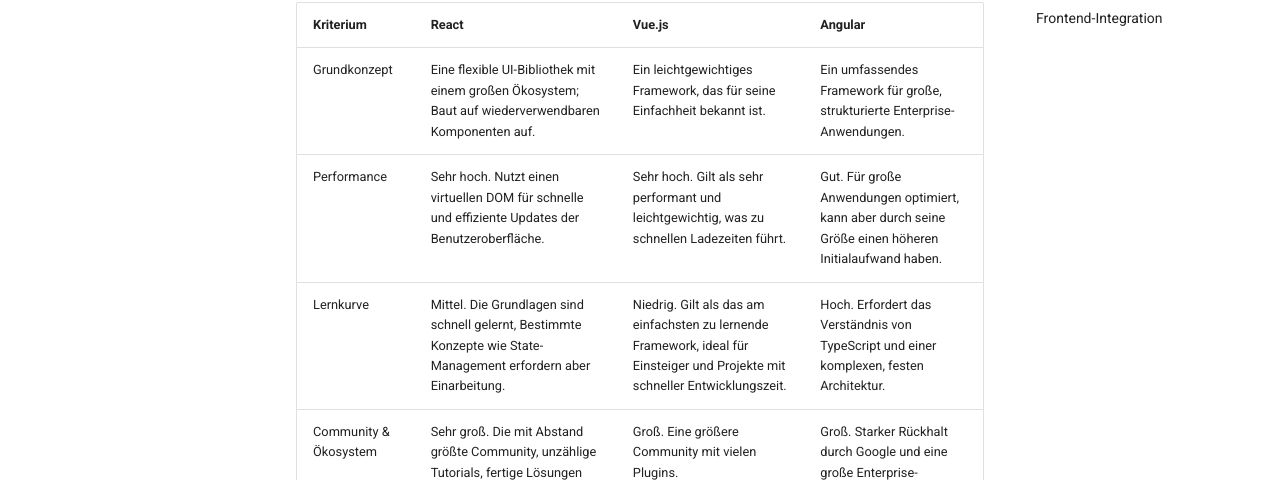
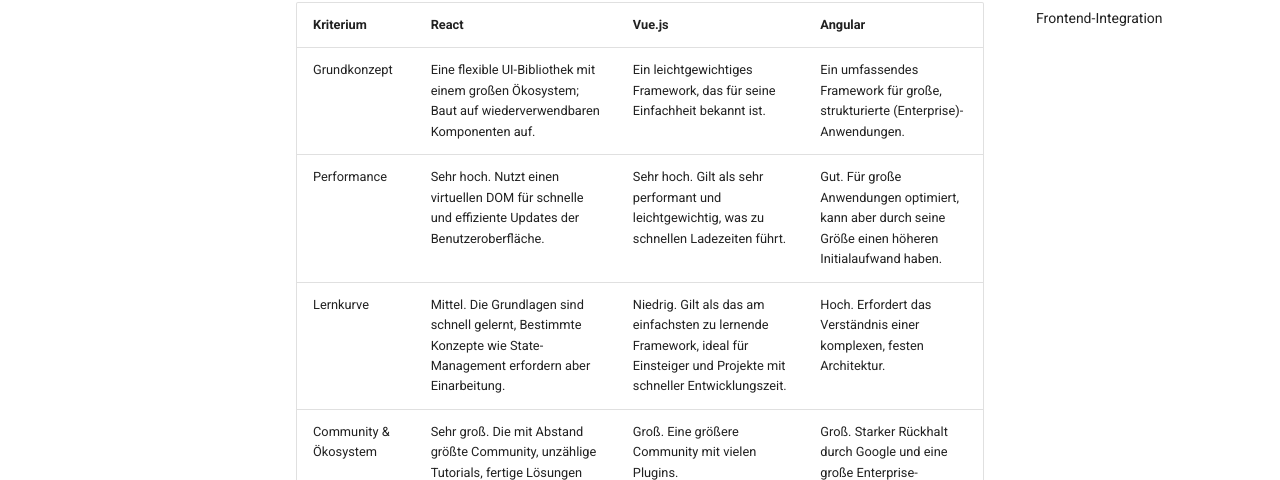
Before and after one commit to STORASENSE/storasense-platform, an MkDocs documentation site: the page built from docs/docs/techstack.md, in a window 1280 px wide and 900 px high, scrolled down 421 px. Shown: the part 198-678 px from the top of the window. Built offline with MkDocs 1.6.1 and Material for MkDocs 9.7.7, drawn with Linux system fonts in a browser that asks for light colours; comment, search, counter and statistics services are not loaded.

Commit message:
docs: added new documentation - techstack (be, fe) documentation

```diff
--- a/docs/docs/techstack.md
+++ b/docs/docs/techstack.md
@@ -15,9 +15,9 @@
 
 | Kriterium             | React                                                                                                                    | Vue.js                                                                                                                        | Angular                                                                                                                   |
 |-----------------------|--------------------------------------------------------------------------------------------------------------------------|-------------------------------------------------------------------------------------------------------------------------------|---------------------------------------------------------------------------------------------------------------------------|
-| Grundkonzept          | Eine flexible UI\-Bibliothek mit einem großen Ökosystem; Baut auf wiederverwendbaren Komponenten auf.                    | Ein leichtgewichtiges Framework, das für seine Einfachheit bekannt ist.                                                       | Ein umfassendes Framework für große, strukturierte Enterprise\-Anwendungen.                                               |
+| Grundkonzept          | Eine flexible UI\-Bibliothek mit einem großen Ökosystem; Baut auf wiederverwendbaren Komponenten auf.                    | Ein leichtgewichtiges Framework, das für seine Einfachheit bekannt ist.                                                       | Ein umfassendes Framework für große, strukturierte (Enterprise\)-Anwendungen.                                             |
 | Performance           | Sehr hoch. Nutzt einen virtuellen DOM für schnelle und effiziente Updates der Benutzeroberfläche.                        | Sehr hoch. Gilt als sehr performant und leichtgewichtig, was zu schnellen Ladezeiten führt.                                   | Gut. Für große Anwendungen optimiert, kann aber durch seine Größe einen höheren Initialaufwand haben.                     |
-| Lernkurve             | Mittel. Die Grundlagen sind schnell gelernt, Bestimmte Konzepte wie State\-Management erfordern aber Einarbeitung.       | Niedrig. Gilt als das am einfachsten zu lernende Framework, ideal für Einsteiger und Projekte mit schneller Entwicklungszeit. | Hoch. Erfordert das Verständnis von TypeScript und einer komplexen, festen Architektur.                                   |
+| Lernkurve             | Mittel. Die Grundlagen sind schnell gelernt, Bestimmte Konzepte wie State\-Management erfordern aber Einarbeitung.       | Niedrig. Gilt als das am einfachsten zu lernende Framework, ideal für Einsteiger und Projekte mit schneller Entwicklungszeit. | Hoch. Erfordert das Verständnis einer komplexen, festen Architektur.                                                      |
 | Community & Ökosystem | Sehr groß. Die mit Abstand größte Community, unzählige Tutorials, fertige Lösungen und Tools.                            | Groß. Eine größere Community mit vielen Plugins.                                                                              | Groß. Starker Rückhalt durch Google und eine große Enterprise\-Community.                                                 |
 | UI Projekt-Eignung    | Sehr gut. Sehr große Auswahl an spezialisierten Charting\-Bibliotheken \(z\.B\. Recharts, Victory\) und UI\-Komponenten. | Gut. Bietet ebenfalls gute Bibliotheken \(z\.B\. vue\-echarts\) und eine reaktive Datenbindung, die für Dashboards ideal ist. | Gut. Bietet ebenfalls Bibliotheken, die feste Struktur kann aber bei sehr individuellen Visualisierungen hinderlich sein. |
 
```
